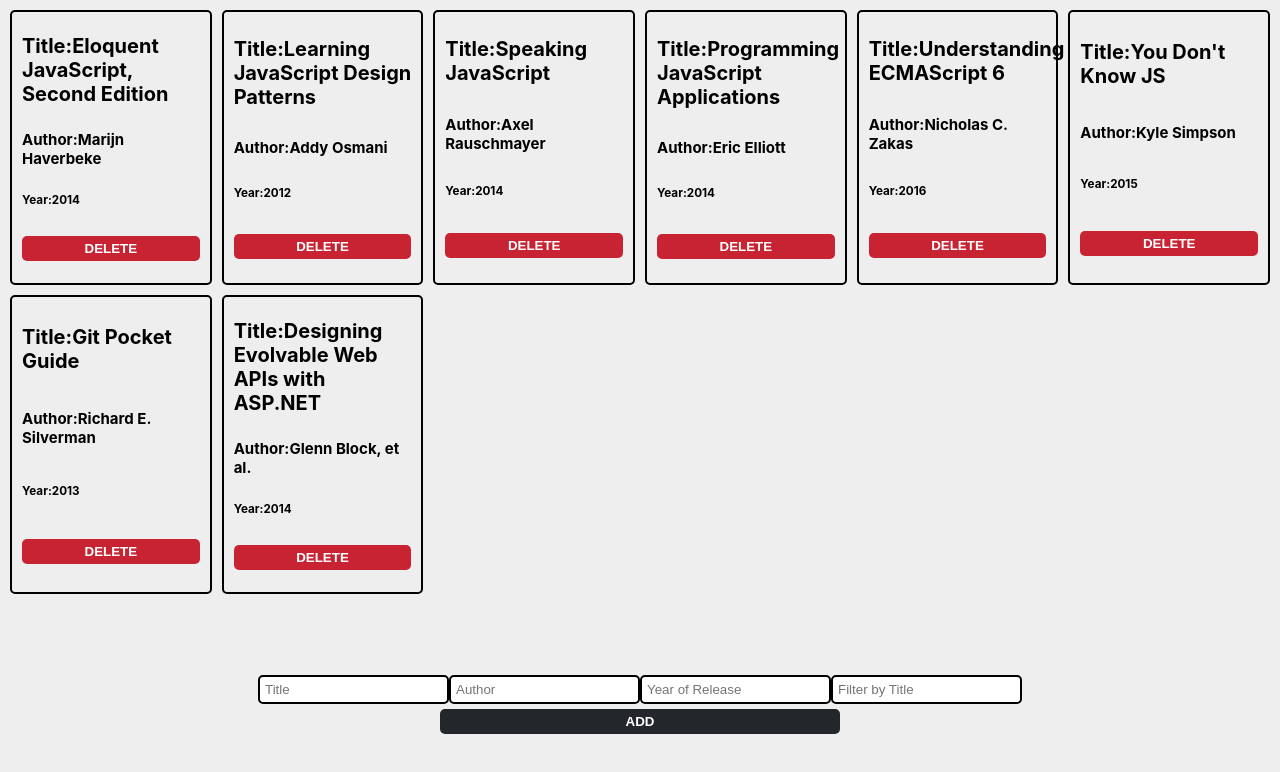
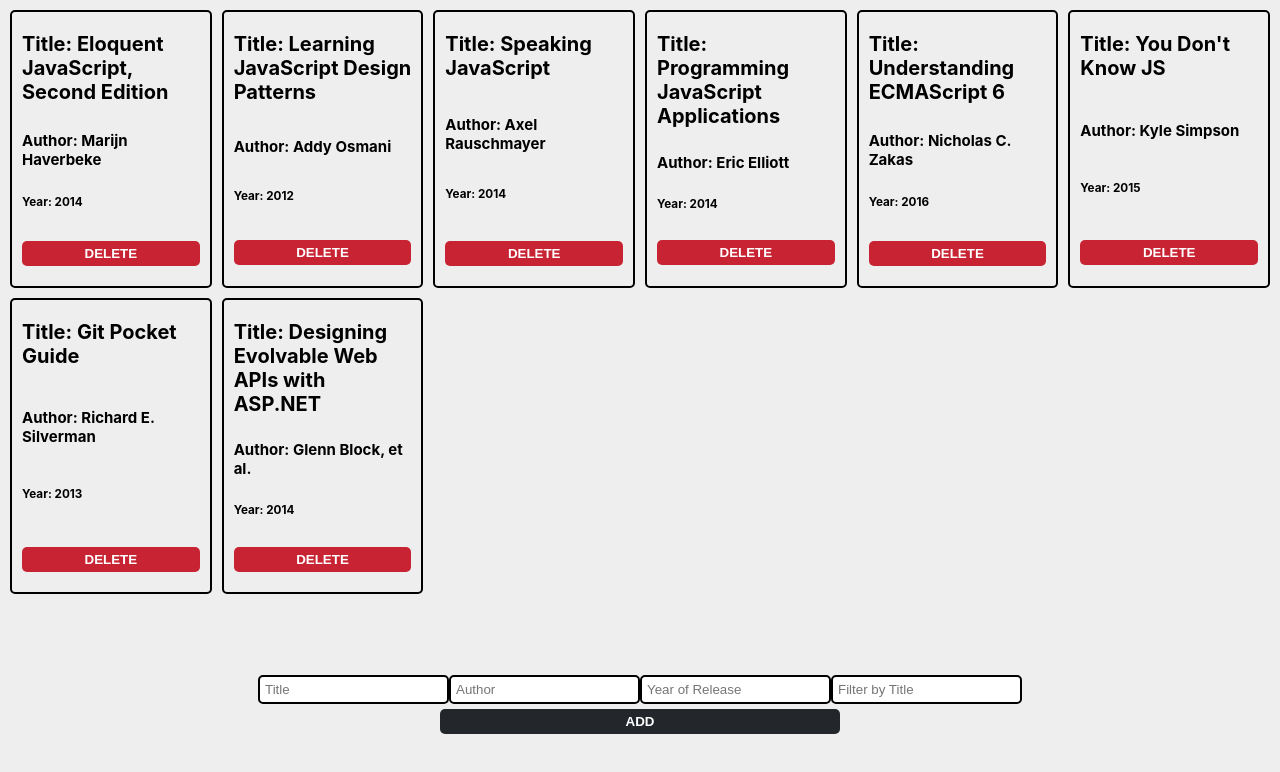
Before and after one commit to tomekxoxo/book-library, a React (Create React App) app: page / in a window 1280 px wide. Shown: the top 772 px of the page. Built offline with nearby package versions, Linux system fonts and the light colour scheme.

Commit message:
style changes

```diff
--- a/src/components/Tile.js
+++ b/src/components/Tile.js
@@ -3,20 +3,25 @@
 import Button from "./Button";
 
 const StyledTile = styled.div`
-  padding: 1rem;
+  padding: 2rem 1rem;
   border: 2px solid #000;
   border-radius: 0.5rem;
   display: flex;
   flex-direction: column;
-  justify-content: space-around;
+  justify-content: space-between;
+  max-width:30rem;
+  max-height:300px;
+  h1, h2, h3{
+    padding-bottom:1rem;
+  }
 `;
 
 const Tile = (props) => {
   return (
     <StyledTile>
-      <h1>Title:{props.title}</h1>
-      <h2>Author:{props.author}</h2>
-      <h3>Year:{props.releaseYear}</h3>
+      <h1>Title: {props.title}</h1>
+      <h2>Author: {props.author}</h2>
+      <h3>Year: {props.releaseYear}</h3>
       <Button color="#c82333" clickAction={() => props.deleteBook(props.title)}>
         delete
       </Button>
--- a/src/containers/Library.js
+++ b/src/containers/Library.js
@@ -1,4 +1,4 @@
-import React, { useState } from "react";
+import React from "react";
 import { connect } from "react-redux";
 import styled from "styled-components";
 import * as actions from "../store/actions/index";
@@ -14,6 +14,7 @@
 const StyledGrid = styled.div`
   display: grid;
   grid-template-columns: repeat(auto-fit, minmax(20rem, 1fr));
+
   grid-gap: 1rem;
   height: 73vh;
   overflow: scroll;
```
